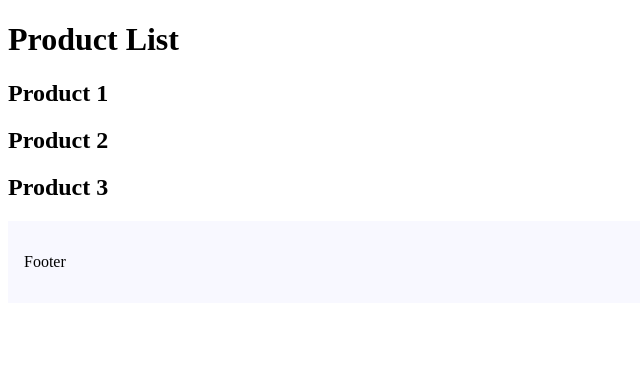
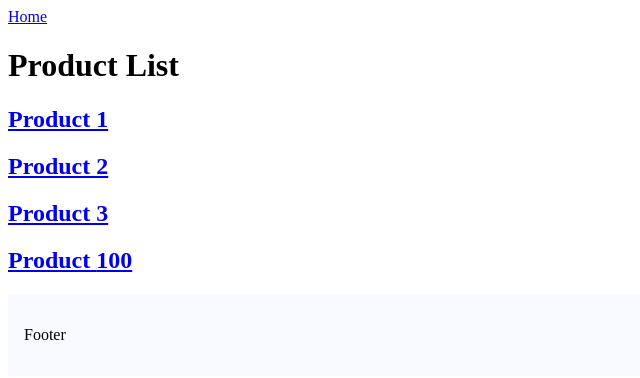
Before and after one commit to Win94js/Learning_NextJS, a Next.js app: page /products in a window 1280 px wide. Shown: the top 378 px of the page, without its empty margins (0-640 px from the left). Built offline with nearby package versions, Linux system fonts and the light colour scheme.

Commit message:
link component

```diff
--- a/src/app/products/page.tsx
+++ b/src/app/products/page.tsx
@@ -1,10 +1,23 @@
+import Link from "next/link";
+
 export default function ProdctList(){
+    const productId = 100;
     return (
         <>
+        <Link href="/">Home</Link>
         <h1>Product List</h1>
-        <h2>Product 1</h2>
-        <h2>Product 2</h2>
-        <h2>Product 3</h2>
+        <h2>
+            <Link href="/products/1">Product 1</Link>
+        </h2>
+        <h2>
+            <Link href="/products/2">Product 2</Link>
+        </h2>
+        <h2>
+            <Link href="/products/3" replace>Product 3</Link> {/*replace override current history entry instead of adding new one*/}
+        </h2>
+        <h2>
+            <Link href={`/products/${productId}`}>Product {productId}</Link>
+        </h2>
         </>
     );
 }
```
Also changed, not shown: src/app/page.tsx (added, +12 -0 lines).
